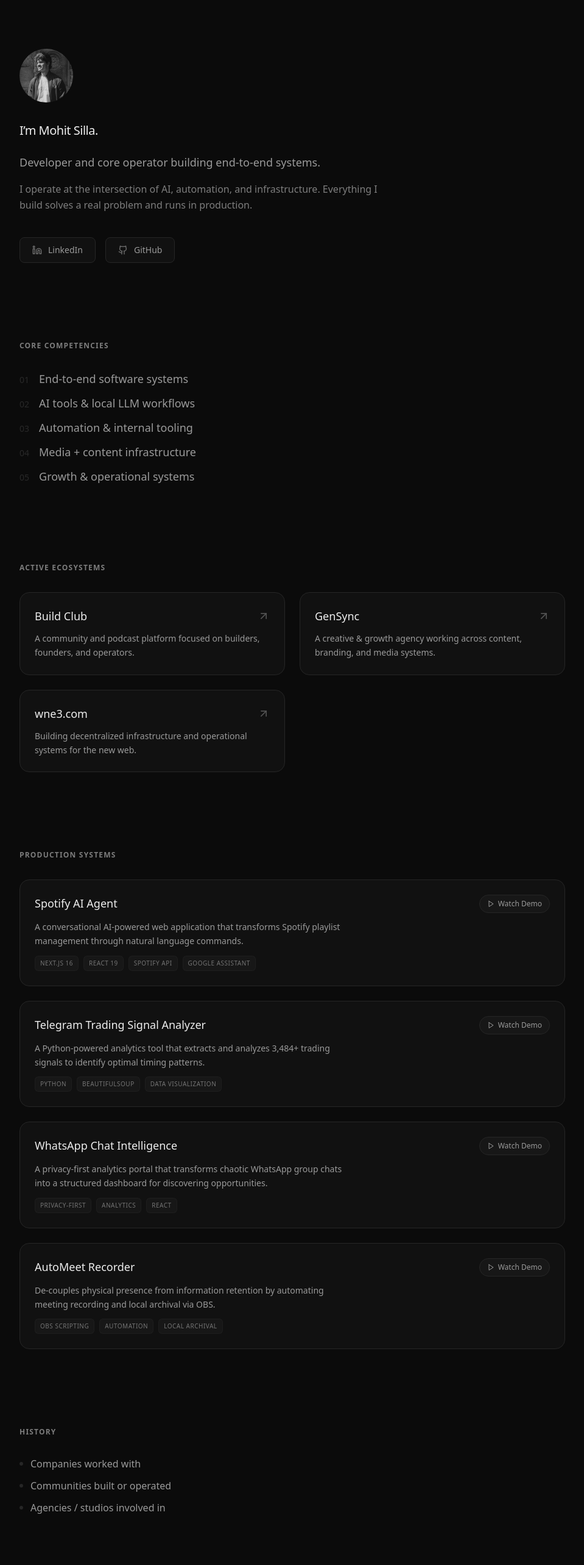
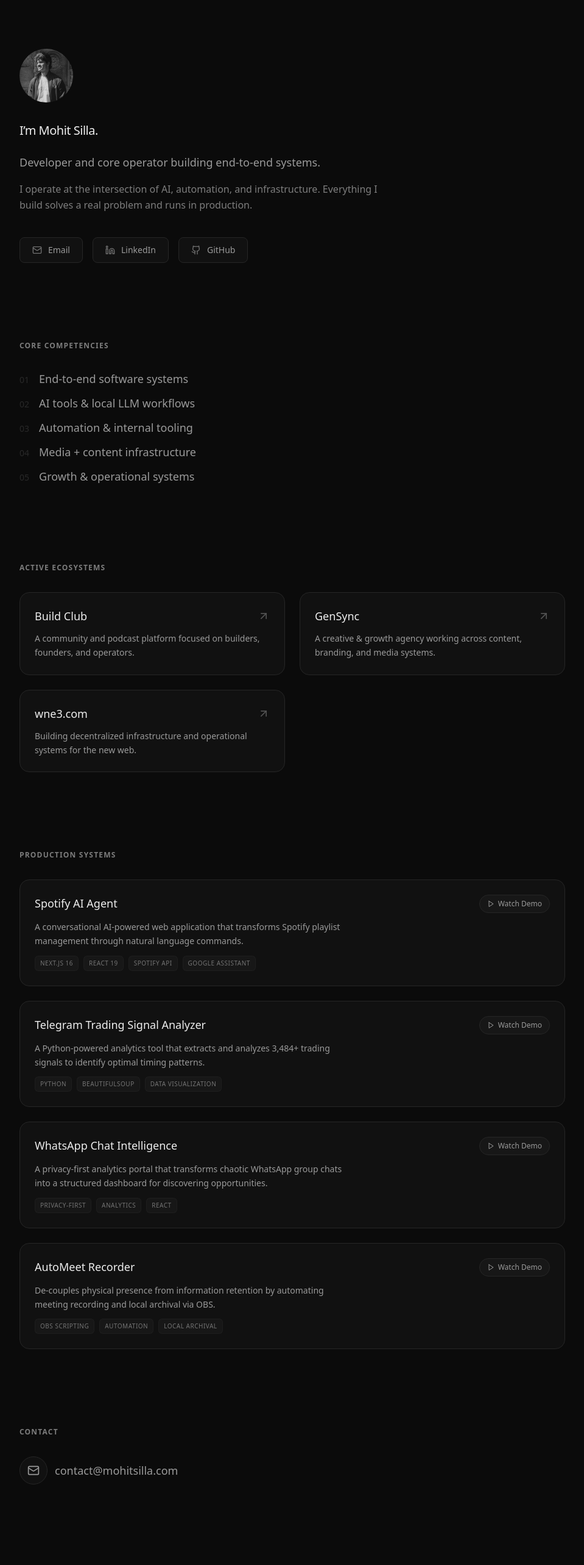
Before and after one commit to spunkykiller/mohitsilla, a Next.js app: page / in a window 1280 px wide. Shown: the top 2566 px of the page at 61% size, without its empty margins (160-1119 px from the left). Built offline with nearby package versions, Linux system fonts and the light colour scheme.

Commit message:
style: Clean up content, add email, remove legacy section

```diff
--- a/app/page.tsx
+++ b/app/page.tsx
@@ -54,12 +54,6 @@ const organizations = [
         description: "Building decentralized infrastructure and operational systems for the new web.",
         link: "https://wne3.com/",
     },
-];
-
-const ecosystems = [
-    "Companies worked with",
-    "Communities built or operated",
-    "Agencies / studios involved in",
 ];
 
 function ProjectCard({ project }: { project: typeof projects[0] }) {
@@ -170,6 +164,13 @@ export default function Home() {
 
                 <div className="flex flex-wrap gap-4 mt-2">
                     <Link
+                        href="mailto:mohitsilla@wne3.com"
+                        className="flex items-center gap-2.5 px-5 py-2.5 bg-[#111111] border border-neutral-800 rounded-lg text-secondary hover:text-white hover:border-neutral-600 transition-all group"
+                    >
+                        <Mail className="w-4 h-4 opacity-70 group-hover:opacity-100" />
+                        <span className="text-sm font-medium">Email</span>
+                    </Link>
+                    <Link
                         href="https://www.linkedin.com/in/mohitsilla/"
                         target="_blank"
                         className="flex items-center gap-2.5 px-5 py-2.5 bg-[#111111] border border-neutral-800 rounded-lg text-secondary hover:text-white hover:border-neutral-600 transition-all group"
@@ -243,18 +244,6 @@ export default function Home() {
                 </div>
             </section>
 
-            {/* Organizations & Experience */}
-            <section className="flex flex-col gap-8">
-                <h2 className="text-foreground text-xs font-bold tracking-widest uppercase text-opacity-50">History</h2>
-                <ul className="flex flex-col gap-3">
-                    {ecosystems.map((item, index) => (
-                        <li key={index} className="text-secondary flex items-center gap-3">
-                            <span className="w-1.5 h-1.5 rounded-full bg-neutral-800"></span>{item}
-                        </li>
-                    ))}
-                </ul>
-            </section>
-
             {/* Online Presence */}
             <section className="flex flex-col gap-8">
                 <h2 className="text-foreground text-xs font-bold tracking-widest uppercase text-opacity-50">Contact</h2>
```
